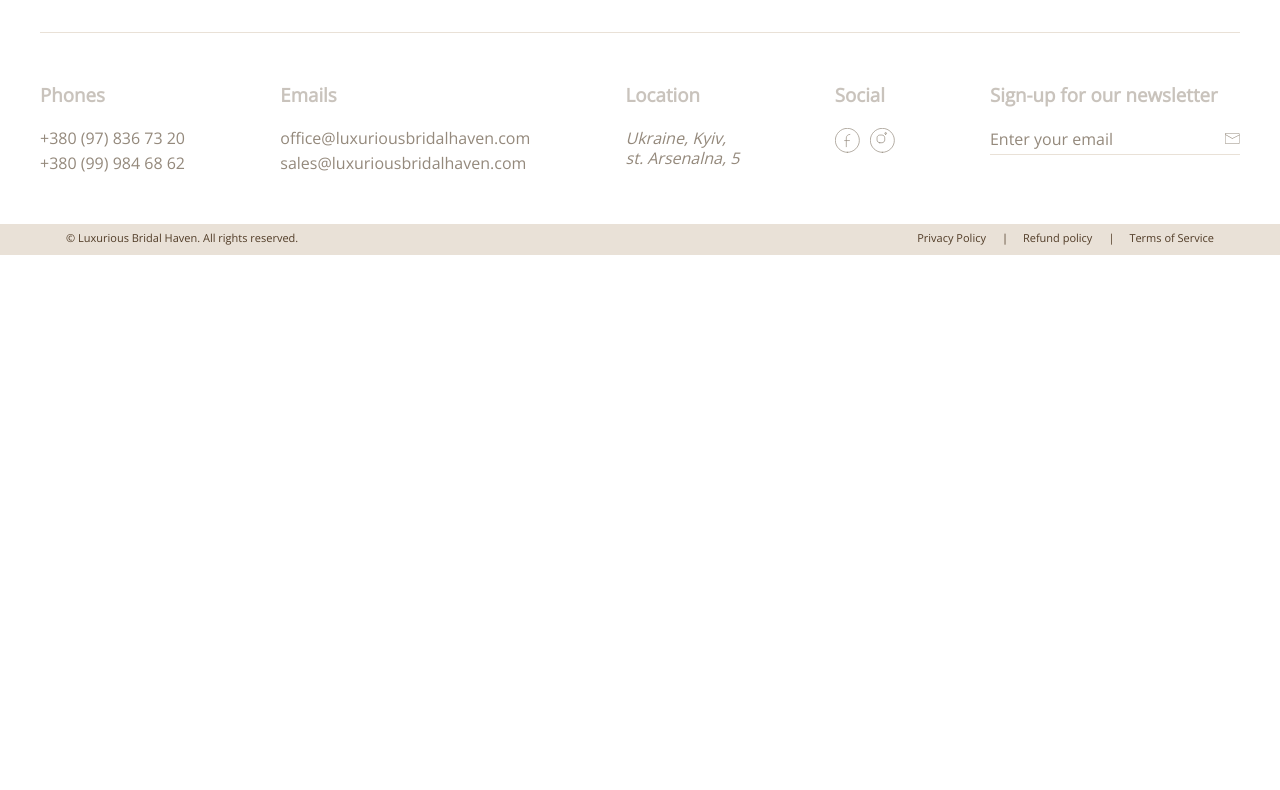
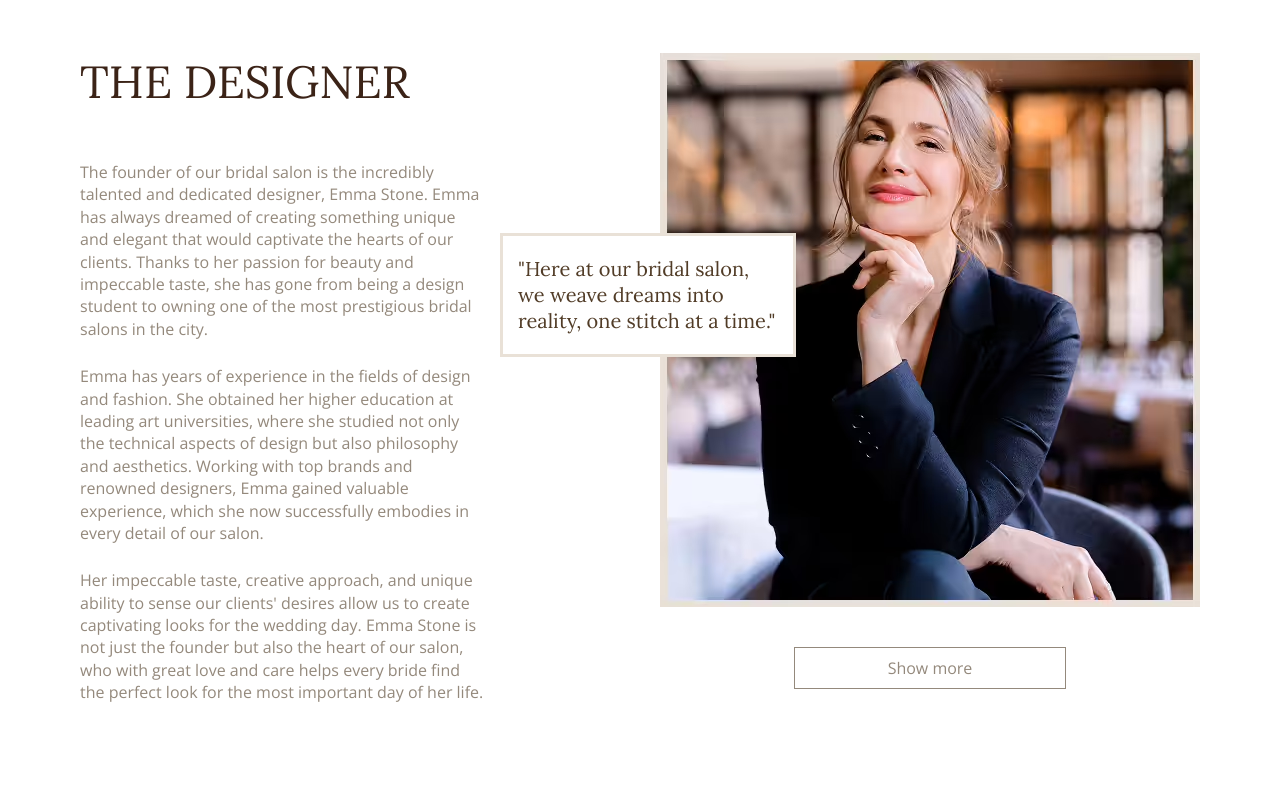
Before and after one commit to Glebiko/shop, a website: page app/pages/index.html in a window 1280 px wide. Shown: the part 2488-3278 px from the top of the page. Before the commit the page ends 2743 px from the top, so only its background shows below. Drawn offline with nearby package versions, Linux system fonts and the light colour scheme; files that its build step writes are made by us from their sources; files whose address does not match are found by name.

Commit message:
added section designer

```diff
--- a/app/components/join-us.html
+++ b/app/components/join-us.html
@@ -7,7 +7,7 @@
        <img class="join-us__img" src="images/join-img.jpg" alt="Alt text">
       </picture>
       <div class="join-us__box">
-        <h2 class="join-us__title">
+        <h2 class="title join-us__title">
           join us
         </h2>
         <p class="join-us__text">
--- a/app/pages/index.html
+++ b/app/pages/index.html
@@ -21,7 +21,7 @@
             <div class="container">
               <div class="new-collection__inner">
                 <div class="new-collection__content">
-                  <h2 class="new-collection__title">
+                  <h2 class="title new-collection__title">
                     new collection
                   </h2>
                   <p class="new-collection__text">
@@ -56,6 +56,36 @@
             </div>
         </section>
 <!--=include join-us.html  -->
+        <section class="designer">
+          <div class="container">
+            <div class="designer__inner">
+              <div class="designer__content">
+                <h2 class="title designer__title">the designer</h2>
+                <p class="designer__text">
+                  The founder of our bridal salon is the incredibly talented and dedicated designer, Emma Stone. Emma has always dreamed of creating something unique and elegant that would captivate the hearts of our clients. Thanks to her passion for beauty and impeccable taste, she has gone from being a design student to owning one of the most prestigious bridal salons in the city.
+                </p>
+                <p class="designer__text">
+                  Emma has years of experience in the fields of design and fashion. She obtained her higher education at leading art universities, where she studied not only the technical aspects of design but also philosophy and aesthetics. Working with top brands and renowned designers, Emma gained valuable experience, which she now successfully embodies in every detail of our salon.
+                </p>
+                <p class="designer__text">
+                  Her impeccable taste, creative approach, and unique ability to sense our clients' desires allow us to create captivating looks for the wedding day. Emma Stone is not just the founder but also the heart of our salon, who with great love and care helps every bride find the perfect look for the most important day of her life.
+                </p>
+              </div>
+              <div class="designer__box">
+                <picture>
+                 <source srcset="images/designer.avif" type="image/avif">
+                 <source srcset="images/designer.webp" type="image/webp">
+                 <img class="designer__img" src="images/designer.jpg" alt="Alt text">
+                </picture>
+                <p class="designer__caption">
+                  "Here at our bridal salon, we weave dreams into reality, one stitch at a time."
+                </p>
+                <a class="designer__link" href="">Show more</a>
+              </div>
+            </div>
+          </div>
+        </section>
+
 
     </main>
 <!--=include footer.html  -->
--- a/app/scss/style.scss
+++ b/app/scss/style.scss
@@ -8,6 +8,23 @@ body {
   font-size: 20px;
   line-height: 1.3;
   color: vars.$color-accent;
+}
+
+.title {
+  font-size: 45px;
+  text-transform: uppercase;
+  @extend %lora-400;
+}
+
+.sub-title {
+  font-size: 30px;
+  text-transform: uppercase;
+  @extend %lora-400;
+}
+
+.text-title {
+  text-transform: uppercase;
+  @extend %lora-400;
 }
 
 .promo {
@@ -112,7 +129,6 @@ body {
     padding: 1px 30px 5px 0;
     &::placeholder {
       color: vars.$color-text-muted;
-      opacity: 1;
     }
   }
 
@@ -197,10 +213,6 @@ body {
 
   &__title {
     margin-bottom: 50px;
-    font-size: 45px;
-    text-transform: uppercase;
-    @extend %lora-400;
-    color: vars.$color-accent;
   }
 
   &__text {
@@ -266,10 +278,6 @@ body {
 
   &__title {
     margin-bottom: 20px;
-    font-size: 45px;
-    text-transform: uppercase;
-    @extend %lora-400;
-    color: vars.$color-accent;
   }
 
   &__text {
@@ -294,7 +302,6 @@ body {
     color: vars.$color-text-muted;
     &::placeholder {
       color: vars.$color-text-muted;
-      opacity: 1;
     }
   }
 
@@ -313,7 +320,64 @@ body {
 
   &__form-caption {
     font-size: 11px;
-    line-height: 1.3;
     color: vars.$color-primary;
   }
+}
+
+.designer {
+  padding: 150px 0 230px;
+
+  &__inner {
+    padding: 0 40px;
+    display: flex;
+    justify-content: space-between;
   }
+
+  &__content {
+    max-width: 404px;
+  }
+
+  &__title {
+    margin-bottom: 50px;
+  }
+
+  &__text {
+    font-size: 16px;
+    color: vars.$color-text-muted;
+    line-height: 1.4;
+  }
+
+  &__text + .designer__text {
+    margin-top: 25px;
+  }
+
+  &__box {
+    position: relative;
+    text-align: center;
+  }
+
+  &__img {
+    margin-bottom: 40px;
+  }
+
+  &__caption {
+    position: absolute;
+    @extend %lora-400;
+    padding: 20px 15px;
+    color: vars.$color-primary;
+    border: 3px solid vars.$bg-primary;
+    top: 180px;
+    left: -160px;
+    width: 296px;
+    background-color: #fff;
+    text-align: start;
+  }
+
+  &__link {
+    padding: 10px 93px;
+    display: inline-block;
+    font-size: 16px;
+    color: vars.$color-text-muted;
+    border: 1px solid vars.$color-text-muted;
+  }
+}
```
Also changed, not shown: app/images/designer.avif (added), app/images/designer.jpg (added), app/images/designer.webp (added), app/images/src/designer.jpg (added).
